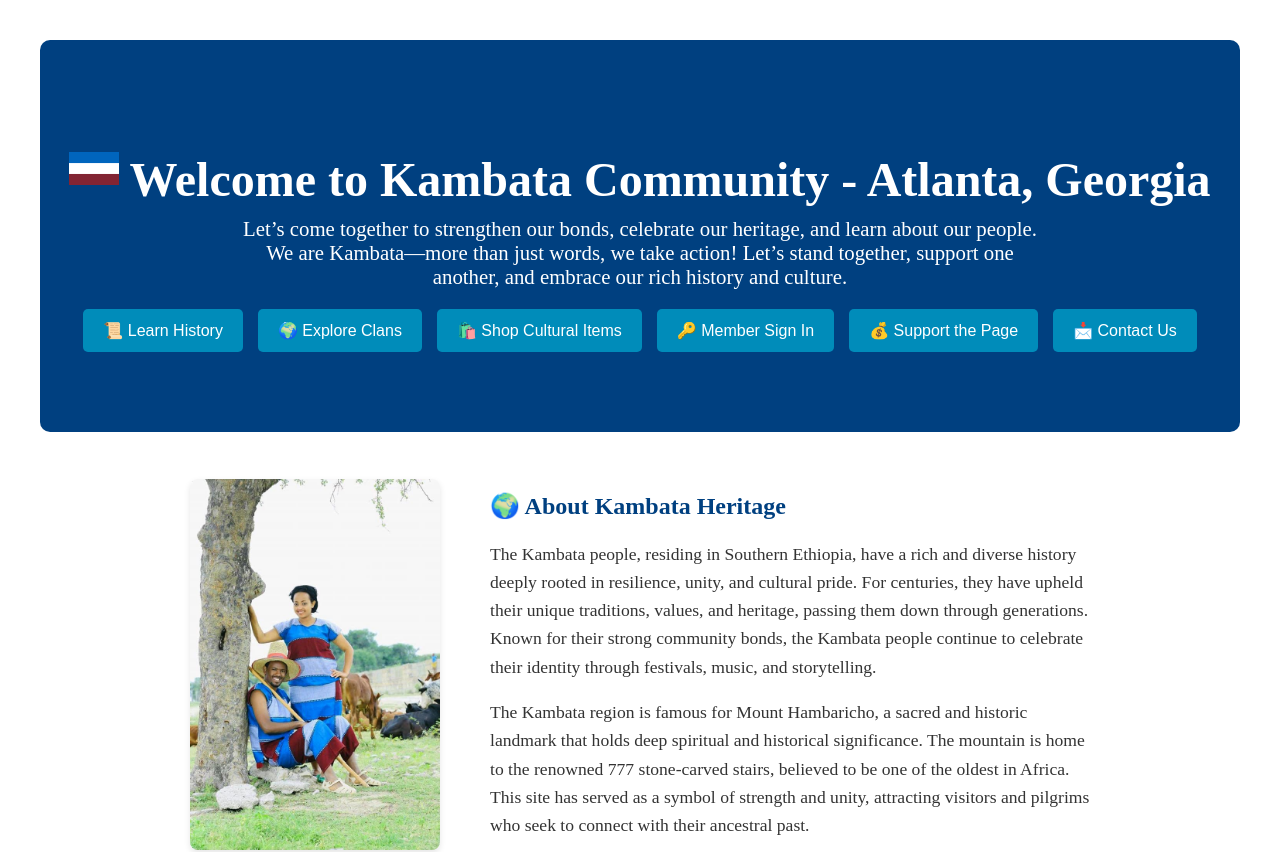
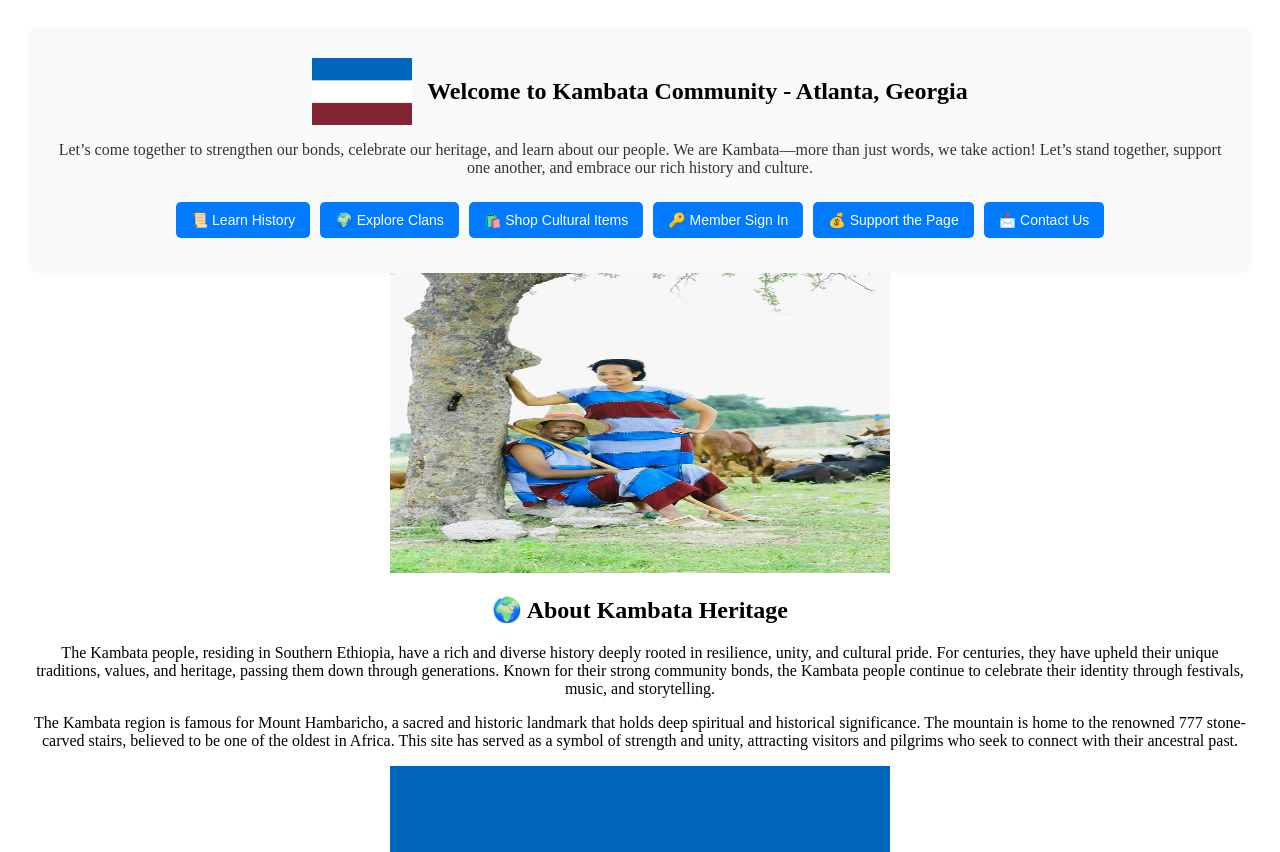
Before and after one commit to MamushG/kambata-website, a Next.js app: page / in a window 1280 px wide. Shown: the top 852 px of the page. Built offline with nearby package versions, Linux system fonts and the light colour scheme.

Commit message:
Fixed CSS & ESLint issues, optimized images

```diff
--- a/styles/Home.module.css
+++ b/styles/Home.module.css
@@ -1,120 +1,52 @@
-/* Global Styling */
-body {
-  font-family: "Times New Roman", serif;
-  color: black;
-  background-color: white;
-  margin: 0;
-  padding: 0;
-}
-
-/* Home Container */
+/* ✅ Home Page Styles */
 .homeContainer {
-  text-align: center;
-  padding: 40px;
-}
-
-/* Hero Section */
-.heroSection {
-  background-color: #004080;
-  color: white;
-  padding: 80px 20px;
-  border-radius: 10px;
+  padding: 20px;
   text-align: center;
 }
 
-/* Hero Title and Image */
+.heroSection {
+  background-color: #f8f9fa;
+  padding: 30px;
+  border-radius: 8px;
+}
+
 .heroTitleContainer {
   display: flex;
   align-items: center;
   justify-content: center;
-  gap: 10px;
 }
 
 .heroImage {
-  width: 50px;
+  width: 100px;
   height: auto;
+  margin-right: 15px;
 }
 
-/* Hero Title */
 .heroTitle {
-  font-size: 3rem;
+  font-size: 24px;
   font-weight: bold;
-  margin-bottom: 10px;
 }
 
-/* Hero Text */
 .heroText {
-  font-size: 1.3rem;
-  max-width: 800px;
-  margin: 0 auto;
+  font-size: 16px;
+  color: #333;
 }
 
-/* Button Row */
 .buttonRow {
-  display: flex;
-  justify-content: center;
-  gap: 15px;
   margin-top: 20px;
-  flex-wrap: wrap;
 }
 
-/* Buttons */
 .button {
-  background-color: #008cba;
+  padding: 10px 15px;
+  font-size: 14px;
+  border-radius: 5px;
+  border: none;
+  cursor: pointer;
+  background: #007bff;
   color: white;
-  font-size: 1rem;
-  padding: 12px 20px;
-  border: none;
-  border-radius: 5px;
-  cursor: pointer;
-  transition: all 0.3s ease;
+  margin: 5px;
 }
 
 .button:hover {
-  background-color: #005f8b;
-  transform: scale(1.05);
+  background: #0056b3;
 }
-
-/* Layout for Images and Text */
-.contentContainer {
-  display: flex;
-  align-items: center;
-  justify-content: space-between;
-  max-width: 900px;
-  margin: 40px auto;
-  gap: 20px;
-}
-
-/* Left-Aligned Image */
-.leftImage {
-  width: 250px;
-  height: auto;
-  border-radius: 8px;
-  box-shadow: 0px 3px 6px rgba(0, 0, 0, 0.1);
-}
-
-/* Text Section */
-.textContent {
-  max-width: 600px;
-  text-align: left;
-}
-
-.textContent h2 {
-  font-size: 1.5rem;
-  color: #004080;
-}
-
-.textContent p {
-  font-size: 1.1rem;
-  color: #333;
-  line-height: 1.6;
-}
-
-/* Footer */
-.footer {
-  margin-top: 40px;
-  padding: 10px;
-  border-top: 1px solid #ccc;
-  text-align: center;
-  color: #555;
-}
--- /dev/null
+++ b/styles/styles/globals.css
@@ -0,0 +1,21 @@
+/* ✅ Global Styles for the Entire App */
+body {
+    font-family: "Times New Roman", serif;
+    color: black;
+    margin: 0;
+    padding: 0;
+    background-color: white;
+  }
+
+  h1, h2, h3 {
+    font-weight: bold;
+  }
+
+  a {
+    text-decoration: none;
+    color: #007bff;
+  }
+
+  a:hover {
+    text-decoration: underline;
+  }
```
Also changed, not shown: pages/forgot-password.js (+17 -12 lines), pages/history.js (+3 -10 lines), styles/globals.css (deleted).
